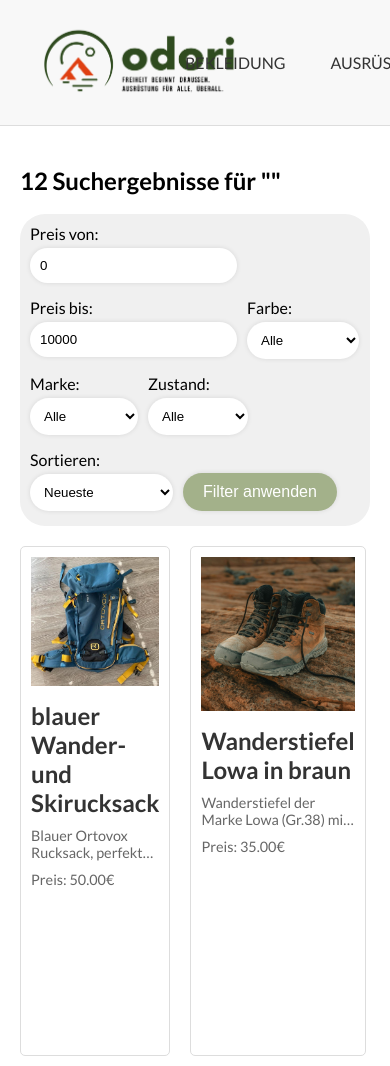
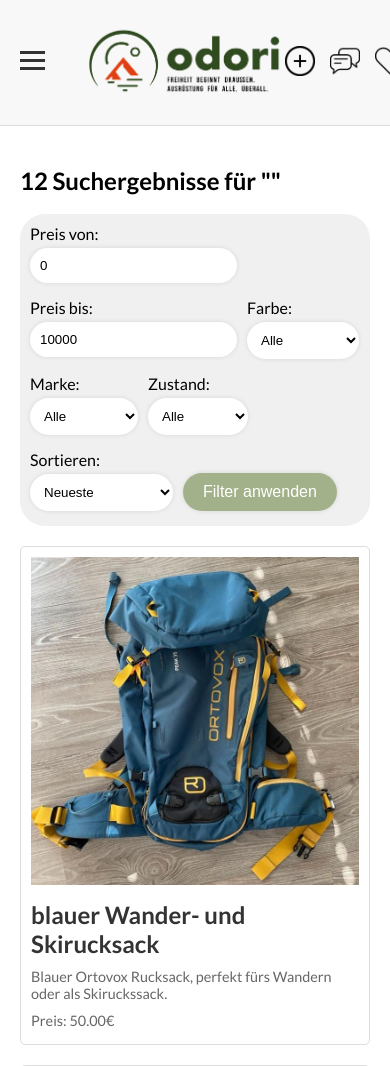
Before and after one commit to aliyabdr/Odori, a PHP site: page /suchergebnisse.php in a window 390 px wide; the page is wider, and only the part inside the window is pictured. Shown: the top 1066 px of that part. Run offline with PHP 8.4, Linux system fonts and the light colour scheme; data comes from the database, SQL or seed files in the repository.

Commit message:
responsive

```diff
--- a/PHP/header.php
+++ b/PHP/header.php
@@ -24,6 +24,7 @@ if (isset($_SESSION['user_id'])) {
 <html lang="de">
 <head>
     <meta charset="UTF-8">
+    <meta name="viewport" content="width=device-width, initial-scale=1.0">
     <title>Odori</title>
     <style>
         .logo-img {
@@ -46,9 +47,8 @@ if (isset($_SESSION['user_id'])) {
             box-sizing: border-box;
         }
         .logo {
-            max-width: 150px;
-            width: 100%;
-            height: auto;
+            display: flex;
+            align-items: center;
         }
         .navigation ul {
             list-style: none;
@@ -124,17 +124,59 @@ if (isset($_SESSION['user_id'])) {
         .dropdown-content a:hover, .dropdown-content button:hover {
             background-color: #ddd;
         }
-    </style>
+        .menu-toggle {
+            display: none;
+        }
+        .hamburger {
+            display: inline-block;
+            cursor: pointer;
+        }
+        .hamburger .line {
+            width: 25px;
+            height: 3px;
+            background-color: #333;
+            margin: 5px 0;
+        }
+        /* Media Queries for Responsiveness */
+        @media (max-width: 768px) {
+            .navigation ul {
+                display: none; /* Hide navigation on small screens */
+                flex-direction: column;
+                gap: 10px;
+                background-color: #f8f8f8;
+                position: absolute;
+                top: 110px;
+                left: 0;
+                width: 100%;
+                padding: 20px;
+                box-shadow: 0 8px 16px rgba(0, 0, 0, 0.2);
+            }
+            .navigation ul.show {
+                display: flex;
+            }
+            .menu-toggle {
+                display: block;
+                cursor: pointer;
+                margin-right: 20px;
+            }
+</style>
 </head>
 <body>
     <header>
         <div class="logo">
+            <div class="menu-toggle" id="menuToggle">
+                <div class="hamburger">
+                    <div class="line"></div>
+                    <div class="line"></div>
+                    <div class="line"></div>
+                </div>
+            </div>
             <a href="startseite.php">
                 <img src="../img/odori-logo-quer.png" alt="Logo" class="logo-img">
             </a>
         </div>
         <nav class="navigation">
-            <ul>
+            <ul id="navMenu">
                 <li><a href="nothinghere.php">BEKLEIDUNG</a></li>
                 <li><a href="nothinghere.php">AUSRÜSTUNG</a></li>
                 <li><a href="nothinghere.php">AKTIVITÄTEN</a></li>
@@ -184,6 +226,18 @@ if (isset($_SESSION['user_id'])) {
         document.getElementById('dropdownContent').addEventListener('click', function(event) {
             event.stopPropagation();
         });
+
+        // Funktion zum Anzeigen/Ausblenden des Navigationsmenüs
+        document.getElementById('menuToggle').addEventListener('click', function(event) {
+            event.stopPropagation();
+            var navMenu = document.getElementById('navMenu');
+            navMenu.classList.toggle('show');
+        });
+
+        // Verhindert das Schließen des Navigationsmenüs, wenn innerhalb des Menüs geklickt wird
+        document.getElementById('navMenu').addEventListener('click', function(event) {
+            event.stopPropagation();
+        });
     </script>
 </body>
 </html>
--- a/PHP/suchergebnisse.php
+++ b/PHP/suchergebnisse.php
@@ -229,6 +229,7 @@ $conditions = ["gebraucht", "neu"];
             display: flex;
             flex-wrap: wrap;
             gap: 20px;
+            align-items: stretch; /* Alle Elemente in der gleichen Höhe */
         }
 
         .ad-item-link {
@@ -236,6 +237,7 @@ $conditions = ["gebraucht", "neu"];
             color: inherit;
             flex-basis: calc(33.333% - 20px); /* Drei Anzeigen pro Zeile */
             box-sizing: border-box;
+            max-width: 100%;
         }
 
         .ad-item {
@@ -243,13 +245,15 @@ $conditions = ["gebraucht", "neu"];
             border: 1px solid #ddd;
             border-radius: 5px;
             padding: 10px;
-            height: 510px;
+            height: 100%;
             width: 100%; /* Breite des übergeordneten Links */
             box-sizing: border-box;
             transition: box-shadow 0.3s;
             display: flex;
             flex-direction: column;
             align-items: flex-start; /* Links ausgerichtet */
+            max-width: none;
+            flex-wrap: wrap;
         }
 
         .ad-item .img-container {
@@ -294,7 +298,25 @@ $conditions = ["gebraucht", "neu"];
             -webkit-box-orient: vertical;
             overflow: hidden;
             text-overflow: ellipsis;
-            max-height: 3em; /* Höhe basierend auf der Anzahl der Zeilen, die du anzeigen möchtest (hier 2 Zeilen bei einer Zeilenhöhe von 1.5em) */
+        }
+        /* Media Queries for responsive design */
+        @media (max-width: 850px) {
+            .ad-item-link {
+                flex-basis: calc(50% - 20px); /* Zwei Anzeigen pro Zeile für Tablets */
+                max-width: 100%;
+            }
+        }
+
+        @media (max-width: 520px) {
+            .ads-list {
+                display: flex;
+                flex-direction: column; /* Anzeigen untereinander */
+            }
+
+            .ad-item-link {
+                flex-basis: 100%; /* Anzeigen nehmen die gesamte Breite ein */
+                max-width: 100%; /* Maximale Breite für Handys */
+            }
         }
     </style>
 </head>
```
Also changed, not shown: PHP/startseite.php (+7 -4 lines).
